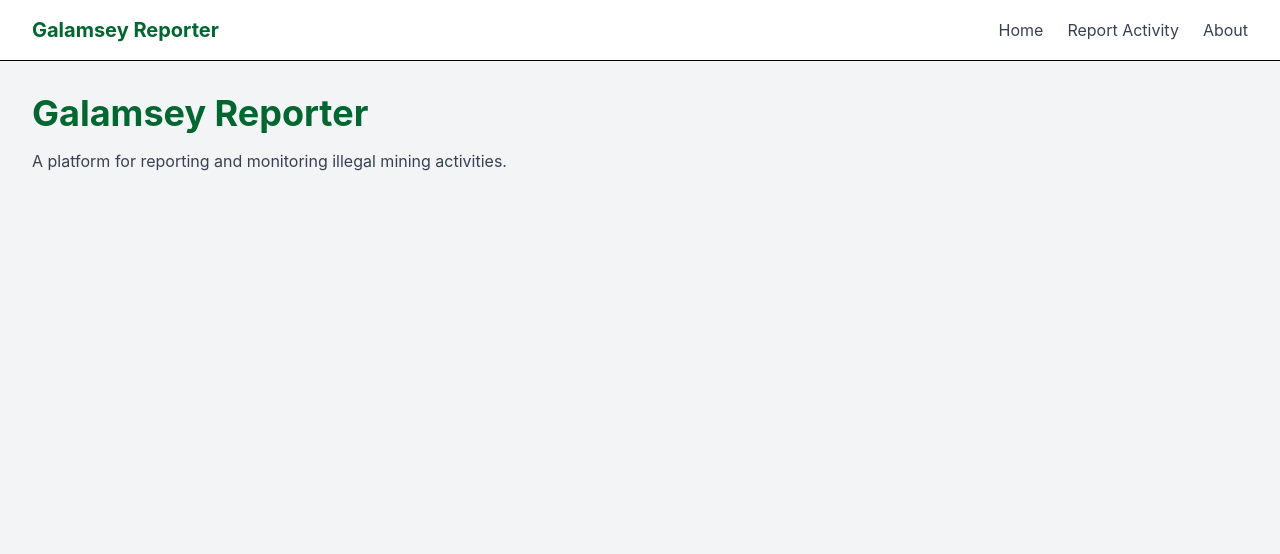
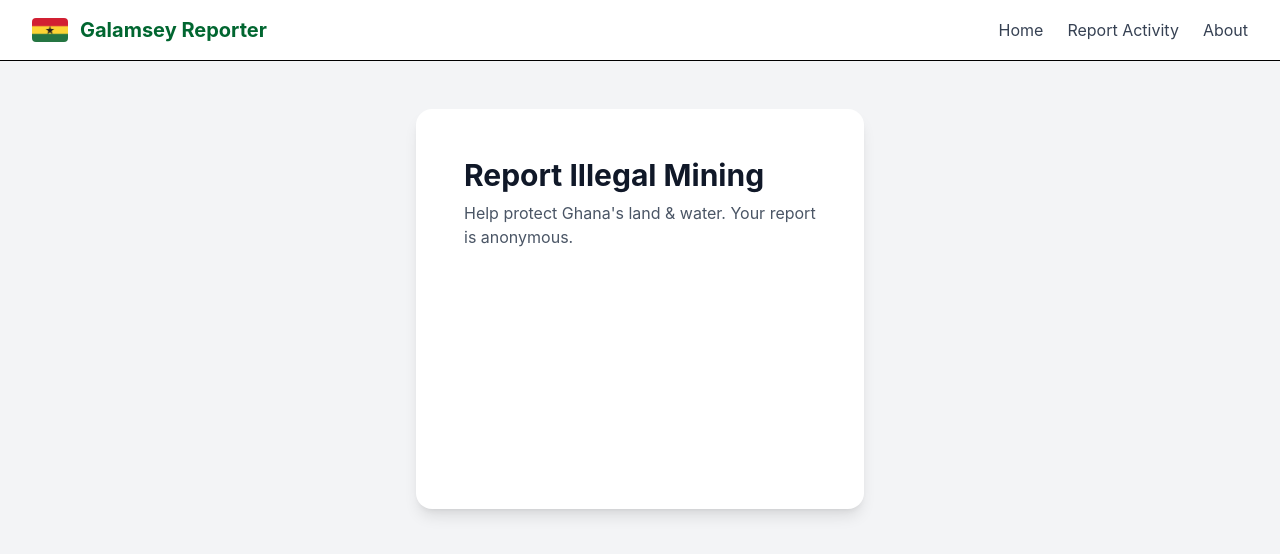
Before and after one commit to michael-decreator/Galamsey-Reporter-, a React (Vite) app: page / in a window 1280 px wide. Shown: the top 554 px of the page. Built offline with nearby package versions, Linux system fonts and the light colour scheme.

Commit message:
added the ghana flag next to galamsey reporter on the nav bar, did the card with the header and white space on the home page

```diff
--- a/src/components/Navbar.tsx
+++ b/src/components/Navbar.tsx
@@ -1,11 +1,16 @@
 import { NavLink } from "react-router"
+import GhanaFlag from "../assets/images/ghana-flag.png"
 
 function Navbar() {
   return (
-    <nav className="flex items-center justify-between border-b bg-white px-8 py-4">
-      <h2 className="text-xl font-bold text-green-800">
-        Galamsey Reporter
-      </h2>
+    <nav className="flex flex-wrap items-center justify-between gap-4 border-b bg-white px-4 py-4 sm:px-8">
+      <div className="flex items-center gap-3">
+  <img src={GhanaFlag} alt="Ghana flag" className="h-6 w-9 rounded-sm object-cover" />
+
+  <h2 className="text-xl font-bold text-green-800">
+    Galamsey Reporter
+  </h2>
+</div>
 
       <div className="flex gap-6">
         <NavLink to="/" className="text-gray-700 hover:text-green-800">
--- a/src/pages/Home.tsx
+++ b/src/pages/Home.tsx
@@ -1,71 +1,17 @@
-
-
 function Home() {
   return (
-    <>
-      <main className="min-h-screen bg-gray-100 p-8">
-        <h1 className="text-4xl font-bold text-green-800">
-          Galamsey Reporter
+    <main className="min-h-screen bg-gray-100 flex justify-center items-start pt-12 px-4">
+      <div className="w-full max-w-md rounded-2xl bg-white p-12 shadow-lg min-h-[400px]">
+        <h1 className="text-3xl font-bold text-gray-900">
+          Report Illegal Mining
         </h1>
 
-        <p className="mt-4 text-gray-700">
-          A platform for reporting and monitoring illegal mining activities.
+        <p className="mt-2 text-gray-600">
+          Help protect Ghana's land & water. Your report is anonymous.
         </p>
-      </main>
-    </>
+      </div>
+    </main>
   )
 }
 
 export default Home
-
-
-
-
-
-
-
-
-
-
-
-
-// import Navbar from "../components/Navbar"
-
-// function Home() {
-//     return(
-//         <>
-//         <Navbar />
-//         <main>
-//             <h1>Galamsey Reporter</h1>
-//             <p>
-//                 A platform for reporting and monitoring illegal mining activities
-//             </p>
-//         </main>
-//         </>
-//     )
-// }
-
-// export default Home
-
-
-
-
-
-
-
-
-
-
-
-// // function Home() {
-// //     return (
-// //         <main>
-// //             <h1>Galamsey Reporter</h1>
-// //             <p>
-// //                 A platform for reporting and monitoring illegal mining activities
-// //             </p>
-// //         </main>
-// //     )
-// // }
-
-// // export default Home
```
Also changed, not shown: src/assets/images/ghana-flag.png (added).
